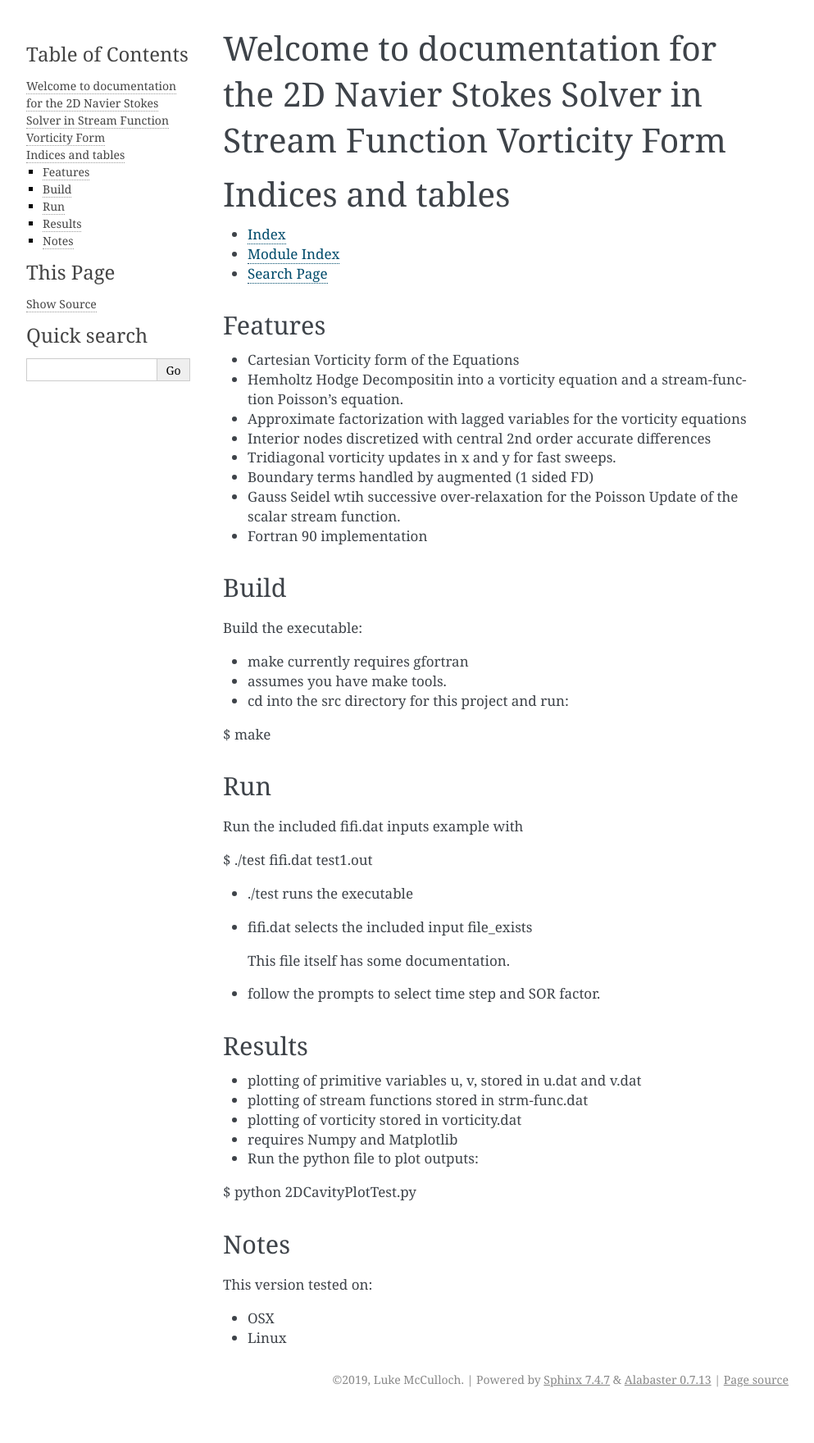
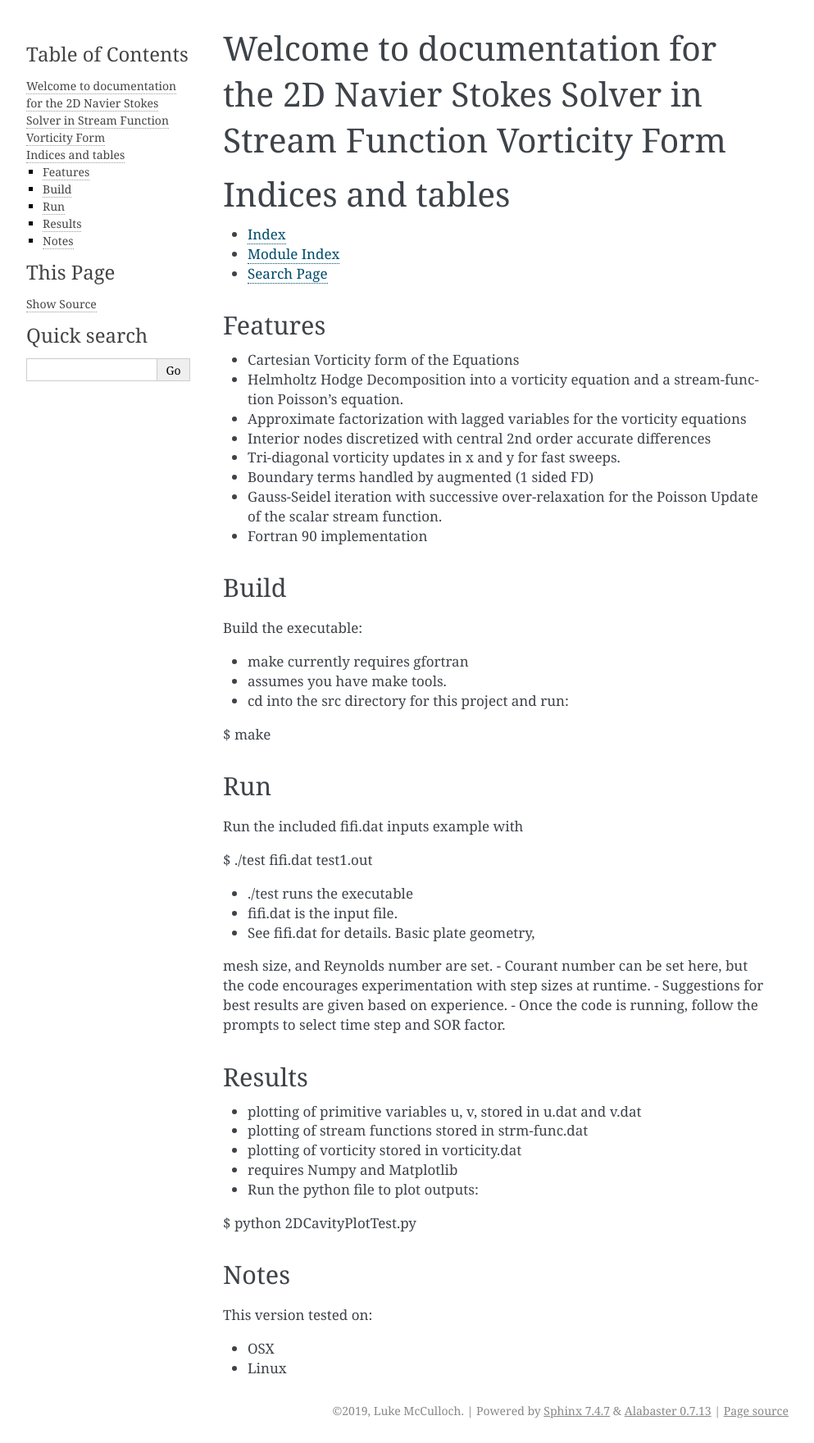
Before and after one commit to LukeMcCulloch/stream_function_vorticity_form_NSE, a Sphinx documentation site: the page built from docs/index.rst, in a window 1280 px wide. Shown: the whole page at 82% size, without its empty margins (148-1141 px from the left). Built offline with Sphinx 7.4.7, drawn with Linux system fonts in a browser that asks for light colours; before the commit the page ends 1722 px from its top, so only the background shows below that.

Commit message:
edits for spelling and clarity

```diff
--- a/docs/index.rst
+++ b/docs/index.rst
@@ -24,12 +24,12 @@ Features
 --------
 
 - Cartesian Vorticity form of the Equations
-- Hemholtz Hodge Decompositin into a vorticity equation and a stream-function Poisson's equation.
+- Helmholtz Hodge Decomposition into a vorticity equation and a stream-function Poisson's equation.
 - Approximate factorization with lagged variables for the vorticity equations
 - Interior nodes discretized with central 2nd order accurate differences
-- Tridiagonal vorticity updates in x and y for fast sweeps.
+- Tri-diagonal vorticity updates in x and y for fast sweeps.
 - Boundary terms handled by augmented (1 sided FD)
-- Gauss Seidel wtih successive over-relaxation for the Poisson Update
+- Gauss-Seidel iteration with successive over-relaxation for the Poisson Update
   of the scalar stream function.
 - Fortran 90 implementation
 
@@ -55,11 +55,13 @@ Run the included fifi.dat inputs example with
 $  ./test fifi.dat test1.out
 
 - ./test runs the executable
-- fifi.dat selects the included input file_exists
-
-  This file itself has some documentation.
-
-- follow the prompts to select time step and SOR factor.
+- fifi.dat is the input file.
+- See fifi.dat for details.  Basic plate geometry,
+mesh size, and Reynolds number are set.
+- Courant number can be set here, but the code encourages
+experimentation with step sizes at runtime.
+- Suggestions for best results are given based on experience.
+- Once the code is running, follow the prompts to select time step and SOR factor.
 
 
 Results
```
